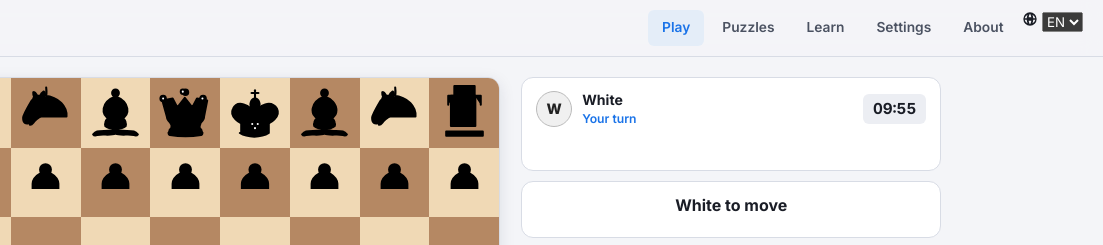
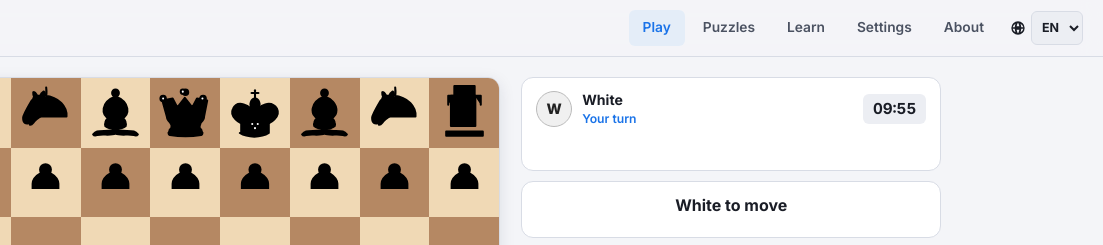
Before and after one commit to haiere/chess, a website: page index.html in a window 1280 px wide. Shown: the top 245 px of the page, 177-1280 px from the left. Drawn offline with Linux system fonts and the light colour scheme.

Commit message:
Add language switcher styles to style.css

```diff
--- a/style.css
+++ b/style.css
@@ -431,3 +431,7 @@ body.modal-open { overflow: hidden; }
 @media (max-width: 899px) {
     .toast-container { bottom: calc(76px + var(--safe-bottom)); }
 }
+
+.lang-switcher { display: inline-flex; align-items: center; gap: 5px; margin-left: 8px; }
+.lang-switcher select { padding: 6px; border-radius: var(--radius3); border: 1px solid var(--border); background: var(--surface2); color: var(--text); font-size: 0.78rem; font-weight: 700; min-height: 34px; cursor: pointer; }
+@media (max-width: 899px) { .lang-switcher { display: none; } }
```
